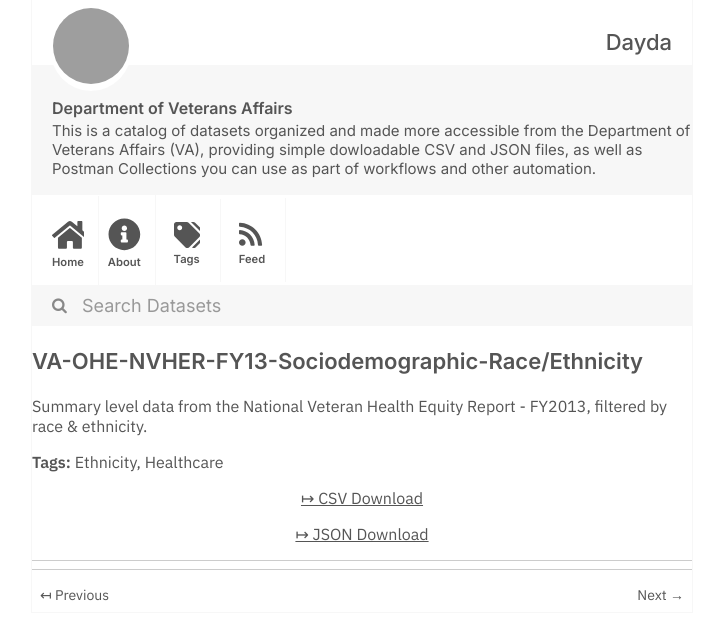
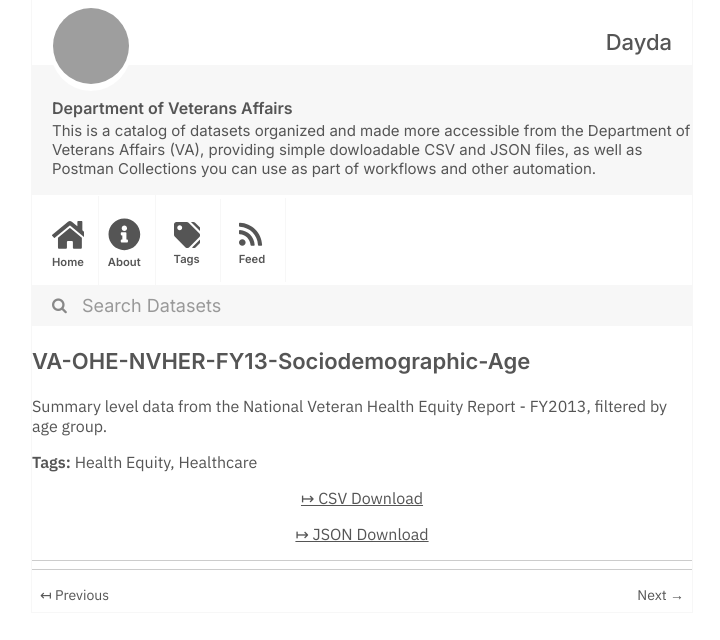
Before and after one commit to dayda-entities/department-of-veterans-affairs, a Jekyll site: the page built from _posts/2020-11-10-va-ohe-nvher-fy13-sociodemogra.md, in a window 1280 px wide, cut to the strip 0-640 px from the top of the page. Shown: the whole strip, without its empty margins (278-998 px from the left). Built offline with Jekyll 4.4.1, drawn with Linux system fonts in a browser that asks for light colours; grey boxes are pictures that could not be loaded.

Commit message:
Publish Data

```diff
--- a/_posts/2020-11-10-va-ohe-nvher-fy13-sociodemogra.md
+++ b/_posts/2020-11-10-va-ohe-nvher-fy13-sociodemogra.md
@@ -1,16 +1,16 @@
 ---
-title: VA-OHE-NVHER-FY13-Sociodemographic-Race/Ethnicity
-created: '2020-11-10T17:16:42.783897'
-modified: '2021-04-21T20:55:07.921452'
+title: VA-OHE-NVHER-FY13-Sociodemographic-Age
+created: '2020-11-10T17:14:10.985948'
+modified: '2021-04-21T20:36:23.453850'
 state: active
 type: dataset
 tags:
-  - Ethnicity
+  - Health Equity
   - Healthcare
 groups: []
-csv_url: 'https://www.data.va.gov/api/views/kieg-d5az/rows.csv?accessType=DOWNLOAD'
-json_url: 'https://www.data.va.gov/api/views/kieg-d5az/rows.json?accessType=DOWNLOAD'
+csv_url: 'https://www.data.va.gov/api/views/7g63-fxp3/rows.csv?accessType=DOWNLOAD'
+json_url: 'https://www.data.va.gov/api/views/7g63-fxp3/rows.json?accessType=DOWNLOAD'
 layout: post
 
 ---
-Summary level data from the National Veteran Health Equity Report - FY2013, filtered by race & ethnicity.
+Summary level data from the National Veteran Health Equity Report - FY2013, filtered by age group.
```
